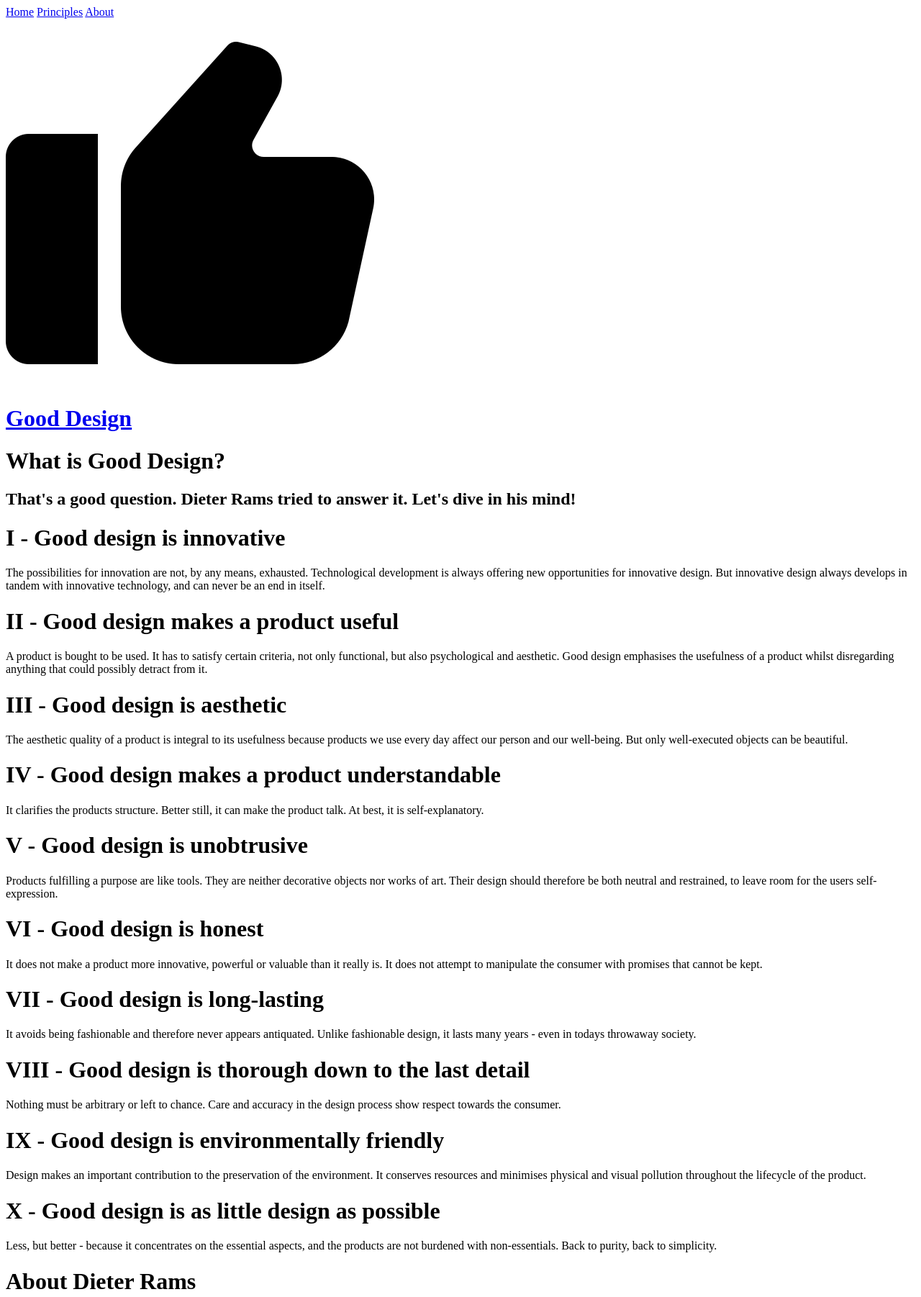
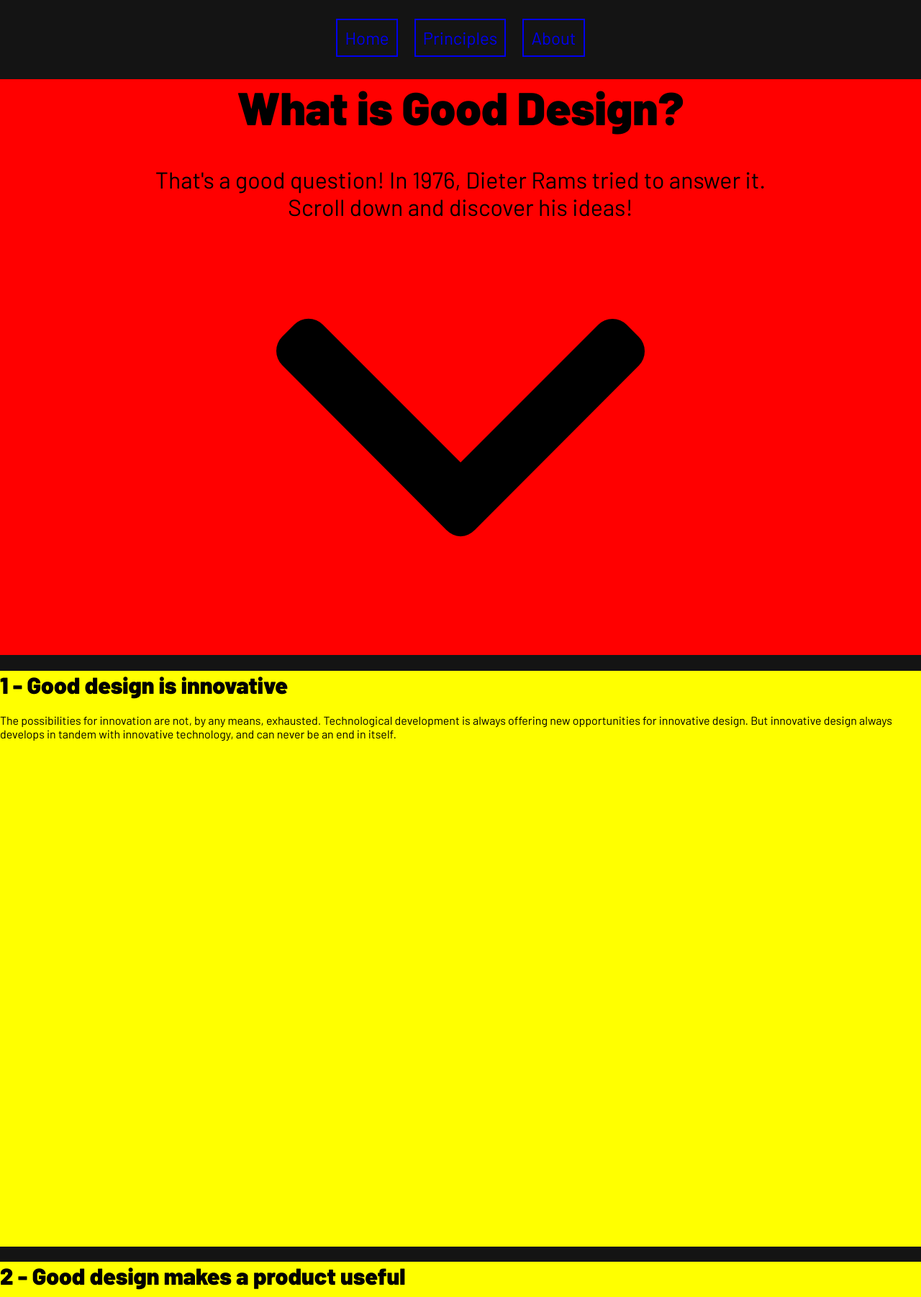
Before and after one commit to gustavomuraro/ctd-front-end, a plain HTML site: page projeto01/index.html in a window 1280 px wide. Shown: the top 1802 px of the page at 72% size. Drawn offline with Linux system fonts and the light colour scheme.

Commit message:
Atualização

```diff
--- a/projeto01/css/styles.css
+++ b/projeto01/css/styles.css
@@ -1,9 +1,60 @@
+html {
+  height: 100%;
+}
+
+body {
+  background-color: #141414;
+  font-family: "Barlow", sans-serif;
+  height: 100%;
+  margin: 0 auto;
+}
+
+.menu {
+  position: top;
+  padding: 3% 0 0 0;
+  text-align: center;
+}
+
+.menu a:link {
+  font-size: 1.5em;
+  text-decoration: none;
+  border: 2px solid;
+  padding: 10px;
+  position: sticky;
+  margin: 10px;
+}
+
+.home {
+  text-align: center;
+  height: 100%;
+  background-color: red;
+  font-size: 2em;
+}
+
+.next {
+  font-size: 1em;
+  position: bottom;
+}
+
+.principle {
+  height: 100%;
+  background: yellow;
+}
+
+.about {
+  background: yellow;
+}
+
 footer {
   position: bottom;
   width: 100%;
-  height: 80px;
-  background-color: rgb(43, 43, 43);
-  color: white;
+  margin-top: 2%;
+  padding: 1% 0 2% 0;
+  background-color: green;
+  color: black;
   text-align: center;
-  font-family: "Barlow", sans-serif;
 }
+
+footer a:link {
+  text-decoration: none;
+}
--- a/projeto01/index.html
+++ b/projeto01/index.html
@@ -5,88 +5,80 @@
   <meta charset="UTF-8">
   <meta http-equiv="X-UA-Compatible" content="IE=edge">
   <meta name="viewport" content="width=device-width, initial-scale=1.0">
-
   <!-- Favicon -->
   <link href="./img/favicon.png" rel="icon" type="image/x-icon">
-
   <!-- CSS -->
   <link href="./css/styles.css" rel="stylesheet">
-
   <!-- Google Fonts -->
   <link rel="preconnect" href="https://fonts.googleapis.com">
   <link rel="preconnect" href="https://fonts.gstatic.com" crossorigin>
   <link href="https://fonts.googleapis.com/css2?family=Barlow:wght@400;900&display=swap" rel="stylesheet">
-
   <title>Good Design</title>
-
 </head>
 
 <body>
-  <div class="menu">
-    <a class="link" href="#home">Home</a>
-    <a class="link" href="#principles">Principles</a>
-    <a class="link" href="#about">About</a>
-  </div>
+  <header>
+    <div class="menu">
+      <a class="link" href="#home">Home</a>
+      <a class="link" href="#principles">Principles</a>
+      <a class="link" href="#about">About</a>
+    </div>
+  </header>
 
-  <div class="header">
-    <a href="index.html">
-      <img src="./img/favicon.png" alt="Good Design">
-      <h1>Good Design</h1>
-    </a>
-  </div>
 
   <div class="home" id="home">
     <h1>What is Good Design?</h1>
-    <h2>That's a good question. Dieter Rams tried to answer it. Let's dive in his mind!</h2>
+    <p>That's a good question! In 1976, Dieter Rams tried to answer it.<br>Scroll down and discover his ideas!</p>
+    <img src="./img/down-arrow.png" alt="Next" class="next">
   </div>
 
   <div class="principle" id="principles">
-    <h1>I - Good design is innovative</h1>
+    <h1>1 - Good design is innovative</h1>
     <p>The possibilities for innovation are not, by any means, exhausted. Technological development is always offering new opportunities for innovative design. But innovative design always develops in tandem with innovative technology, and can never be an end in itself.</p>
   </div>
 
   <div class="principle" id="principles">
-    <h1>II - Good design makes a product useful</h1>
+    <h1>2 - Good design makes a product useful</h1>
     <p>A product is bought to be used. It has to satisfy certain criteria, not only functional, but also psychological and aesthetic. Good design emphasises the usefulness of a product whilst disregarding anything that could possibly detract from it.</p>
   </div>
 
   <div class="principle" id="principles">
-    <h1>III - Good design is aesthetic</h1>
+    <h1>3 - Good design is aesthetic</h1>
     <p>The aesthetic quality of a product is integral to its usefulness because products we use every day affect our person and our well-being. But only well-executed objects can be beautiful.</p>
   </div>
 
   <div class="principle" id="principles">
-    <h1>IV - Good design makes a product understandable</h1>
+    <h1>4 - Good design makes a product understandable</h1>
     <p>It clarifies the products structure. Better still, it can make the product talk. At best, it is self-explanatory.</p>
   </div>
 
   <div class="principle" id="principles">
-    <h1>V - Good design is unobtrusive</h1>
+    <h1>5 - Good design is unobtrusive</h1>
     <p>Products fulfilling a purpose are like tools. They are neither decorative objects nor works of art. Their design should therefore be both neutral and restrained, to leave room for the users self-expression.</p>
   </div>
 
   <div class="principle" id="principles">
-    <h1>VI - Good design is honest</h1>
+    <h1>6 - Good design is honest</h1>
     <p>It does not make a product more innovative, powerful or valuable than it really is. It does not attempt to manipulate the consumer with promises that cannot be kept.</p>
   </div>
 
   <div class="principle" id="principles">
-    <h1>VII - Good design is long-lasting</h1>
+    <h1>7 - Good design is long-lasting</h1>
     <p>It avoids being fashionable and therefore never appears antiquated. Unlike fashionable design, it lasts many years - even in todays throwaway society.</p>
   </div>
 
   <div class="principle" id="principles">
-    <h1>VIII - Good design is thorough down to the last detail</h1>
+    <h1>8 - Good design is thorough down to the last detail</h1>
     <p>Nothing must be arbitrary or left to chance. Care and accuracy in the design process show respect towards the consumer.</p>
   </div>
 
   <div class="principle" id="principles">
-    <h1>IX - Good design is environmentally friendly</h1>
+    <h1>9 - Good design is environmentally friendly</h1>
     <p>Design makes an important contribution to the preservation of the environment. It conserves resources and minimises physical and visual pollution throughout the lifecycle of the product.</p>
   </div>
 
   <div class="principle" id="principles">
-    <h1>X - Good design is as little design as possible</h1>
+    <h1>10 - Good design is as little design as possible</h1>
     <p>Less, but better - because it concentrates on the essential aspects, and the products are not burdened with non-essentials. Back to purity, back to simplicity. </p>
   </div>
 
@@ -96,6 +88,6 @@
     <q>My heart belongs to the details. I actually always found them to be more important than the big picture. Nothing works without details. They are everything, the baseline of quality.</q>
 
     <footer>
-      <p>Made with &hearts; by <a href="https://gustavomuraro.com" target="_blank">Gustavo Muraro</a>.</p>
+      <p>Made with &hearts; by <a class="link" href="https://gustavomuraro.com" target="_blank">Gustavo Muraro</a></p>
 
 </body>
```
Also changed, not shown: projeto01/img/down-arrow.png (added).
